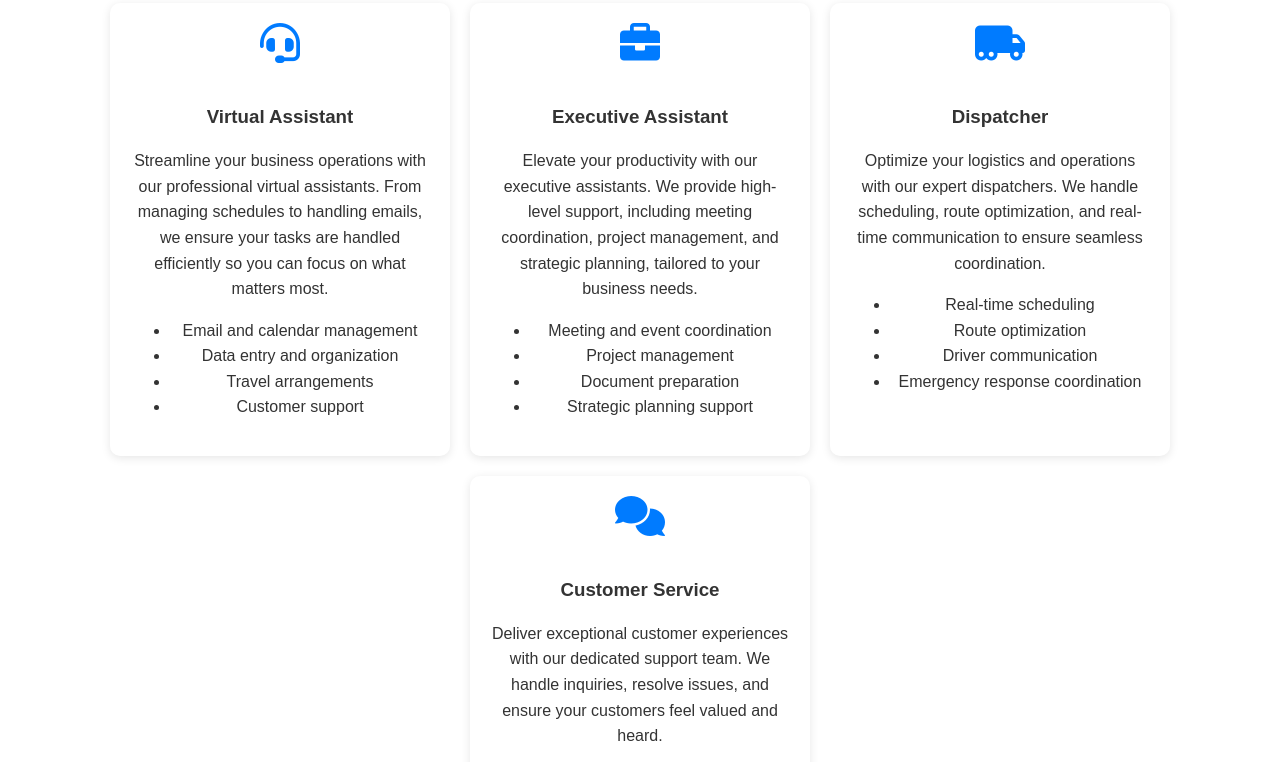
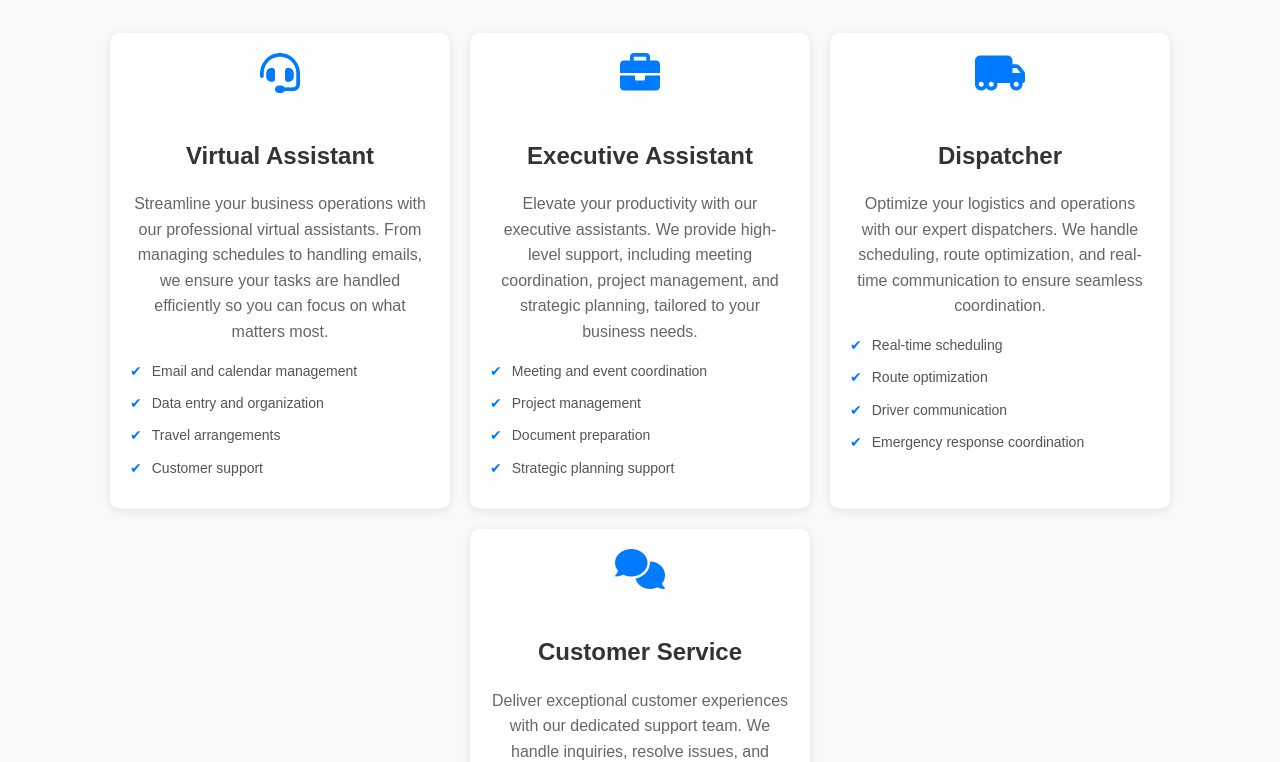
Before and after one commit to Kyle123455/bluelock.com, a plain HTML site: page services.html in a window 1280 px wide. Shown: the part 286-1048 px from the top of the page. Drawn offline with nearby package versions, Linux system fonts and the light colour scheme.

Commit message:
Update styles.css

```diff
--- a/styles.css
+++ b/styles.css
@@ -92,6 +92,74 @@ nav ul li a {
 .services {
   padding: 60px 0;
   text-align: center;
+  background: #f9f9f9; /* Light background for contrast */
+}
+
+.services h2 {
+  margin-bottom: 40px;
+  font-size: 36px;
+  color: #007BFF; /* Brand color */
+}
+
+.service-grid {
+  display: flex;
+  gap: 20px;
+  flex-wrap: wrap;
+  justify-content: center;
+}
+
+.service-card {
+  background: #fff;
+  padding: 20px;
+  border-radius: 10px;
+  box-shadow: 0 4px 12px rgba(0, 0, 0, 0.1);
+  width: 300px;
+  text-align: center;
+  transition: transform 0.3s ease, box-shadow 0.3s ease;
+}
+
+.service-card:hover {
+  transform: translateY(-10px);
+  box-shadow: 0 8px 20px rgba(0, 0, 0, 0.2);
+}
+
+.service-card i {
+  font-size: 40px;
+  color: #007BFF; /* Brand color */
+  margin-bottom: 20px;
+}
+
+.service-card h3 {
+  margin-bottom: 15px;
+  font-size: 24px;
+  color: #333;
+}
+
+.service-card p {
+  font-size: 16px;
+  color: #666;
+  margin-bottom: 15px;
+}
+
+.service-card ul {
+  list-style: none;
+  padding: 0;
+  margin: 0;
+  text-align: left;
+}
+
+.service-card ul li {
+  font-size: 14px;
+  color: #555;
+  margin-bottom: 10px;
+  display: flex;
+  align-items: center;
+}
+
+.service-card ul li::before {
+  content: "✔";
+  color: #007BFF; /* Brand color */
+  margin-right: 10px;
 }
 
 .services h2 {
```
